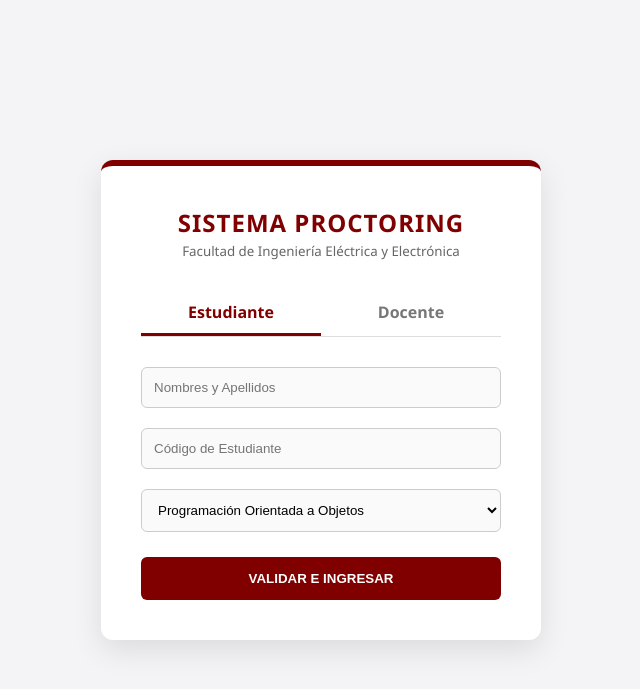
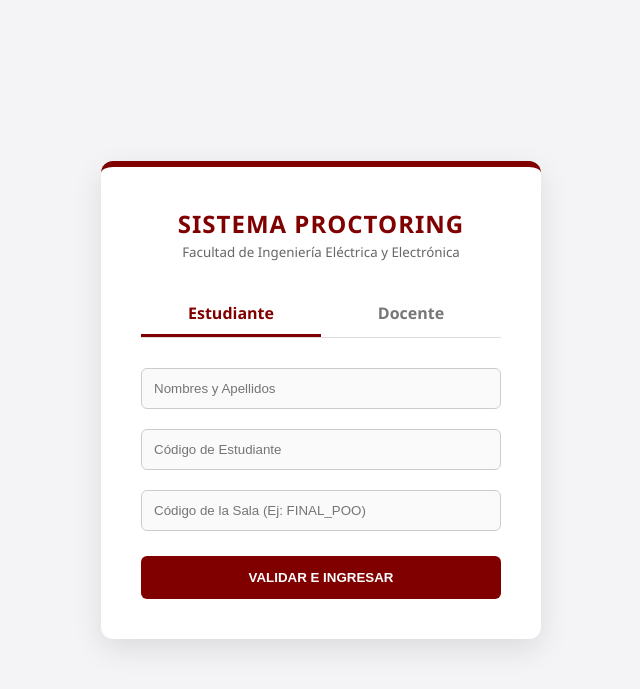
Before and after one commit to 914049118eddy-ops/Proctoring-, a FastAPI app: template templates/registro.html in a window 1280 px wide. Shown: the top 689 px of the page, without its empty margins (319-959 px from the left). Run offline with FastAPI, Linux system fonts and the light colour scheme; the template is opened without the code that fills it, so the values that code supplies are empty.

Commit message:
Update registro.html

```diff
--- a/templates/registro.html
+++ b/templates/registro.html
@@ -35,10 +35,7 @@
             <input type="hidden" name="role" value="estudiante">
             <input type="text" name="nombre" placeholder="Nombres y Apellidos" required>
             <input type="text" name="uid" placeholder="Código de Estudiante" required>
-            <select name="materia">
-                <option value="POO">Programación Orientada a Objetos</option>
-                <option value="BFI01">Física I</option>
-            </select>
+            <input type="text" name="sala" placeholder="Código de la Sala (Ej: FINAL_POO)" required>
             <button type="submit">Validar e Ingresar</button>
         </form>
 
```
